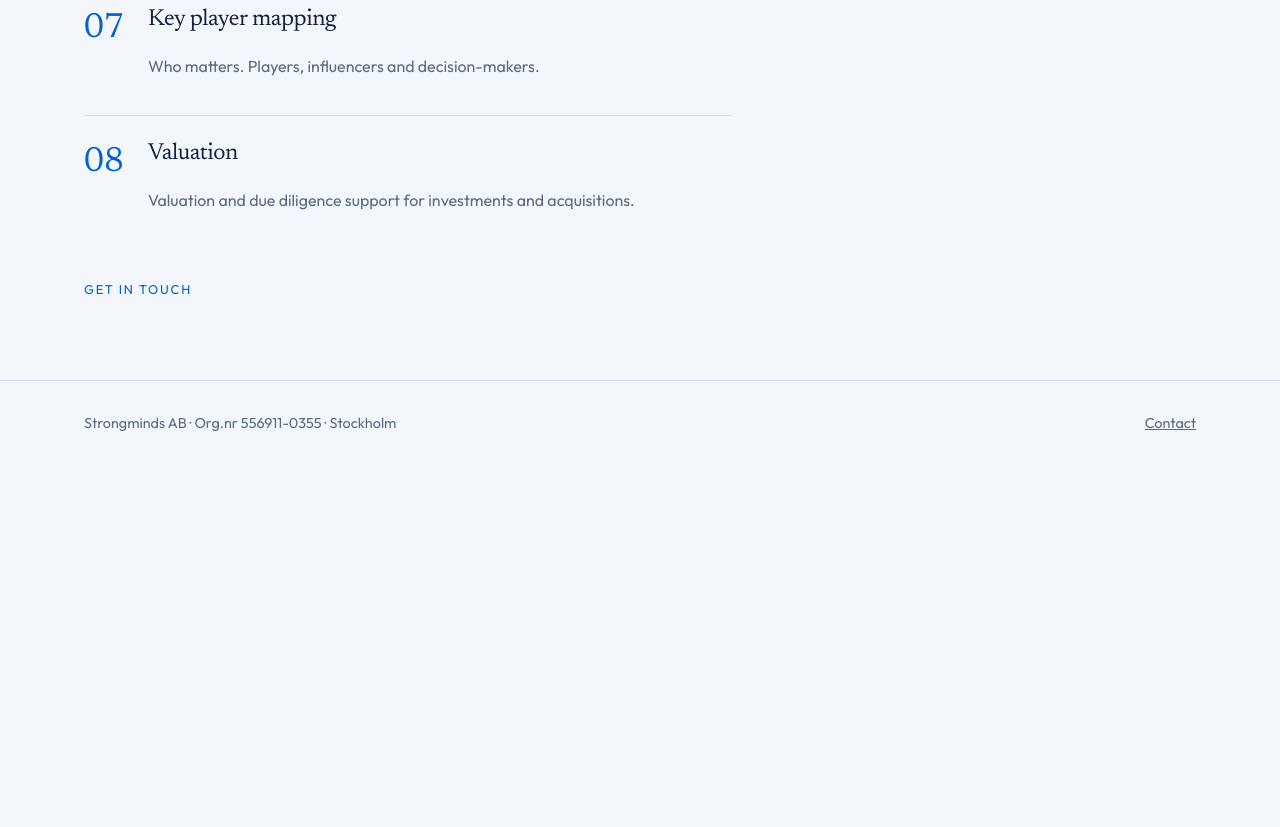
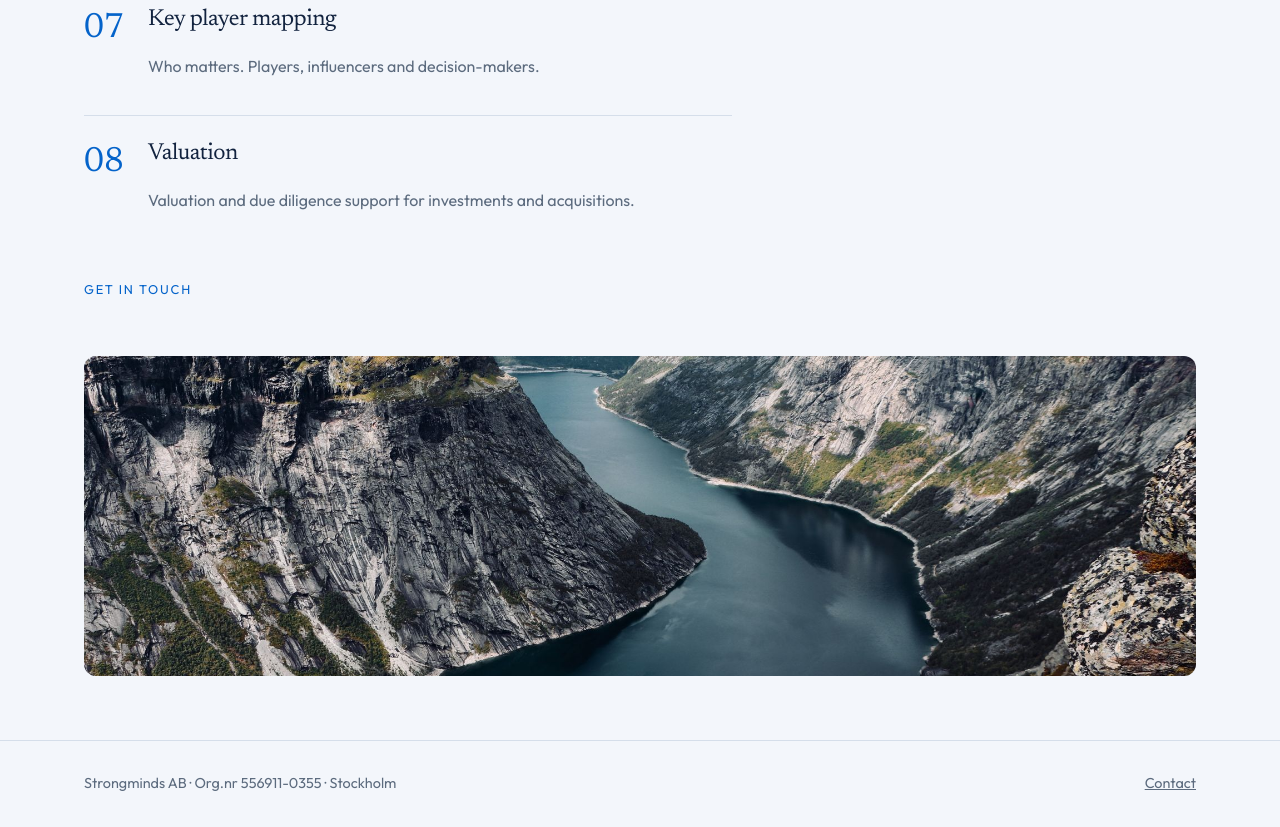
Before and after one commit to FiredragonSE/strongminds-site, a plain HTML site: page intel-insights.html in a window 1280 px wide. Shown: the part 1619-2446 px from the top of the page. Before the commit the page ends 2086 px from the top, so only its background shows below. Drawn offline with Linux system fonts and the light colour scheme.

Commit message:
Add a fjord photo at the bottom of Intel & Insights

```diff
--- a/intel-insights.html
+++ b/intel-insights.html
@@ -20,7 +20,7 @@
 <section class="hero"><img src="images/header-nordic.jpg" alt="Nordic lake"><div class="shade"></div>
 <div class="wrap copy"><p class="kicker">Intel & Insights</p><h1>Evidence first. Judgement second.</h1>
 <p class="lead">Sharp, actionable intelligence. Market dynamics, feasibility, geopolitics, due diligence and valuations.</p></div></section>
-<section><div class="wrap row"><div>
+<section><div class="wrap"><div class="row"><div>
 <p class="intro">Most companies already have a lot of information. We help you make sense of it and base decisions on detailed intelligence rather than assumptions.</p>
 <div class="item"><p class="num">01</p><div><h2>Market, industry and country analysis</h2><p class="muted">In-depth research into markets, sectors and regions. Real opportunities and real risks.</p></div></div>
 <div class="item"><p class="num">02</p><div><h2>Political and stakeholder analysis</h2><p class="muted">Political landscapes, regulatory environments and the people who actually decide.</p></div></div>
@@ -31,6 +31,8 @@
 <div class="item"><p class="num">07</p><div><h2>Key player mapping</h2><p class="muted">Who matters. Players, influencers and decision-makers.</p></div></div>
 <div class="item"><p class="num">08</p><div><h2>Valuation</h2><p class="muted">Valuation and due diligence support for investments and acquisitions.</p></div></div>
 <p><a class="more" href="contact.html">Get in touch</a></p>
+</div></div>
+<img class="photo" src="images/header-canyon.jpg" alt="Nordic fjord">
 </div></section>
 
 <footer><div class="wrap foot"><div>Strongminds AB · Org.nr 556911-0355 · Stockholm</div>
```
Also changed, not shown: images/header-canyon.jpg (added).
